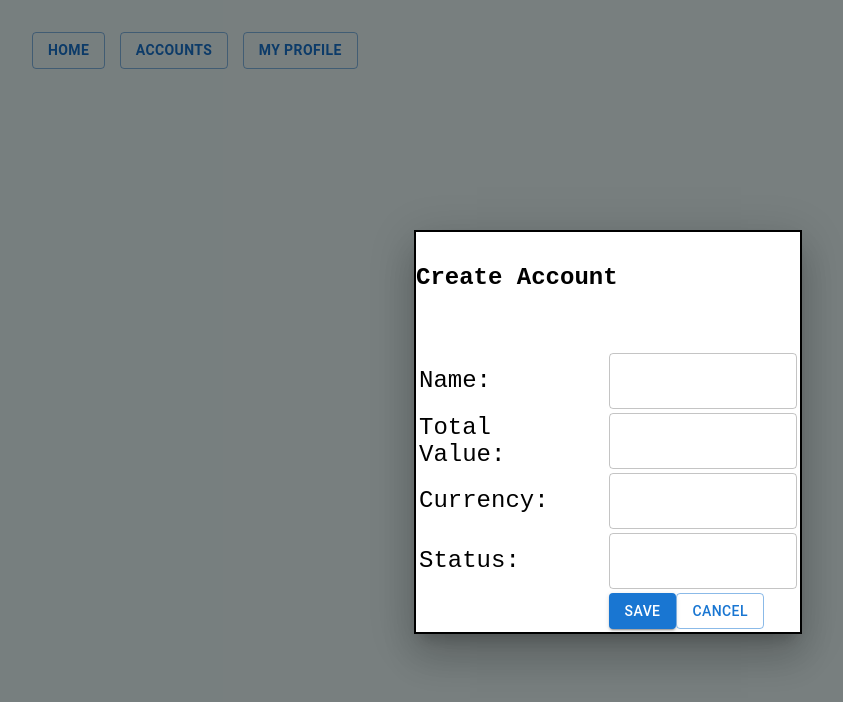
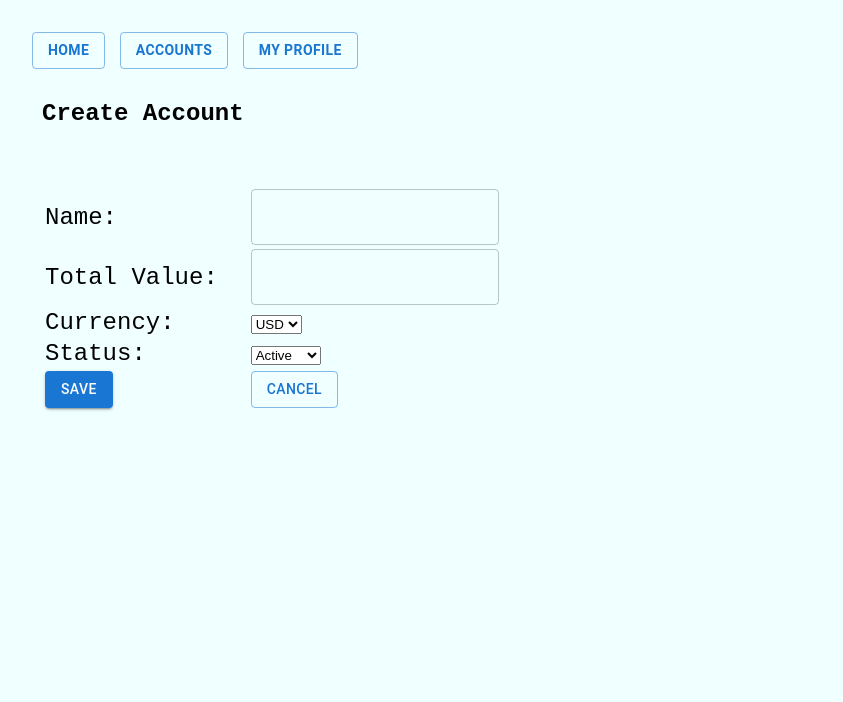
Before and after one commit to spring-lab-01/finance-portfolio, a React (Vite) app in the folder src/main/frontend/: page /accounts/create in a window 1280 px wide. Shown: the top 702 px of the page, without its empty margins (32-875 px from the left). Built offline with nearby package versions, Linux system fonts and the light colour scheme.

Commit message:
create account form fixed

```diff
--- a/src/main/frontend/src/components/AccountCreate.tsx
+++ b/src/main/frontend/src/components/AccountCreate.tsx
@@ -1,29 +1,30 @@
 import {ChangeEvent, FormEvent, useState} from "react";
 import {Account} from "./Account.tsx";
-import {Box, Button, Container, Modal, TextField} from "@mui/material";
+import {Box, Button, TextField} from "@mui/material";
 import {useNavigate} from "react-router-dom";
 
 export function AccountCreate() {
     const [selectedAccount, setSelectedAccount] = useState<Account>(new Account());
     const navigate = useNavigate();
 
-    const handleClose = () => setOpen(false);
+    //const handleClose = () => setOpen(false);
 
     const handleSubmit = (event: FormEvent<HTMLFormElement>) => {
         event.preventDefault();
+        if(!selectedAccount.status || selectedAccount.status === '') selectedAccount.status ='Active';
+        if(!selectedAccount.currency || selectedAccount.currency === '') selectedAccount.currency ='USD';
         fetch(`/api/accounts`, {
             method: 'POST',
             headers: {
                 'Content-Type': 'application/json',
             },
             body: JSON.stringify(selectedAccount)
-        }).then(response => response.json())
-            .then(() => setOpen(false));
+        }).then(response => response.json());
         navigate(`/accounts?alerts=success-create`)
     }
 
     const handleCancel = () => {
-        setOpen(false);
+        //setOpen(false);
         navigate(`/accounts`);
     }
 
@@ -31,40 +32,28 @@ export function AccountCreate() {
         setSelectedAccount({...selectedAccount, [event.target.name]: event.target.value});
     }
 
-    const [open, setOpen] = useState(true);
+    const handleSelectChange = (event: ChangeEvent<HTMLSelectElement>) => {
+        setSelectedAccount({...selectedAccount, [event.target.name]: event.target.value});
+    }
+
+    //const [open, setOpen] = useState(true);
 
     const style = {
-        position: 'absolute',
-        top: '50%',
-        left: '50%',
-        transform: 'translate(-50%, -50%)',
-        width: '30%',
-        height: '50%',
-        bgcolor: 'background.paper',
-        border: '2px solid #000',
-        boxShadow: 24,
-        my: 4
+        width: 'auto',
+        paddingLeft: '10px',
+        paddingRight:'10px',
     };
 
 
     return (
-        <Modal
-            open={open}
-            onClose={handleClose}
-            aria-labelledby="modal-modal-title"
-            aria-describedby="modal-modal-description"
-        >
-
-            <Container maxWidth="lg">
                     <Box
                         component="form"
                         sx={style}
                         noValidate
                         autoComplete="off"
-                        onSubmit={(e) => handleSubmit(e)}
-                    >
-                        <div>
-                            <h4>Create Account</h4>
+                        onSubmit={(e) => handleSubmit(e)}>
+                        <div className="div-margin">
+                            <h4 className="align-center">Create Account</h4>
                             <br/>
                             <table>
                                 <tbody>
@@ -111,15 +100,11 @@ export function AccountCreate() {
                                         Currency:&nbsp;&nbsp;
                                     </td>
                                     <td>
-                                        <TextField
-                                            required
-                                            id="outlined-required"
-                                            // label="Required"
-                                            name={"currency"}
-                                            defaultValue={selectedAccount.currency}
-                                            value={selectedAccount.currency}
-                                            onChange={handleChange}
-                                        />
+                                        <select onChange={handleSelectChange} name={"currency"} defaultValue={"USD"}>
+                                            <option value={"USD"}>USD</option>
+                                            <option value={"INR"}>INR</option>
+                                        </select>
+
                                     </td>
                                 </tr>
                                 <tr>
@@ -127,30 +112,20 @@ export function AccountCreate() {
                                         Status:&nbsp;&nbsp;
                                     </td>
                                     <td>
-                                        <TextField
-                                            required
-                                            id="outlined-required"
-                                            // label="Required"
-                                            name={"status"}
-                                            defaultValue={selectedAccount.status}
-                                            value={selectedAccount.status}
-                                            onChange={handleChange}
-                                        />
+                                        <select onChange={handleSelectChange} name={"status"} defaultValue={"Active"}>
+                                            <option value={"Active"}>Active</option>
+                                            <option value={"InActive"}>InActive</option>
+                                        </select>
                                     </td>
                                 </tr>
                                 <tr>
-                                    <td></td>
-                                    <td><Button type={"submit"} variant="contained"> Save </Button>
-                                        <Button onClick={() => handleCancel()} variant="outlined"> Cancel </Button></td>
+                                    <td><Button type={"submit"} variant="contained"> Save </Button></td>
+                                    <td><Button onClick={() => handleCancel()} variant="outlined"> Cancel </Button></td>
                                 </tr>
                                 </tbody>
                             </table>
                         </div>
                     </Box>
-            </Container>
-
-
-        </Modal>
     )
 }
 
--- a/src/main/frontend/src/components/AccountsList.tsx
+++ b/src/main/frontend/src/components/AccountsList.tsx
@@ -10,13 +10,12 @@ import Paper from '@mui/material/Paper';
 import {Alert, Button} from "@mui/material";
 import {styled } from '@mui/material/styles';
 import {useNavigate, useParams, useSearchParams} from "react-router-dom";
-import AccountCreate from "./AccountCreate.tsx";
 
 export function AccountsList() {
     const [accounts, setAccounts] = useState<Account[]>([]);
     const navigate = useNavigate();
     const [searchParams] = useSearchParams();
-    const [createNew, setCreateNew] = useState(false);
+    //const [createNew, setCreateNew] = useState(false);
 
     const alerts = searchParams.get("alerts");
     console.log(useParams());
@@ -55,7 +54,7 @@ export function AccountsList() {
     }
 
     const handleCreateNew = () =>{
-        setCreateNew(true);
+        navigate(`/accounts/create`);
     }
 
     const inrPortfolios = accounts.filter(p=> p.currency == 'INR');
@@ -70,7 +69,7 @@ export function AccountsList() {
             {alerts == "success" && <Alert severity="success">Account Saved Successfully</Alert>}
             {alerts == "success-create" && <Alert severity="success">Account Created Successfully</Alert>}
             {alerts == "success-delete" && <Alert severity="success">Account Deleted Successfully</Alert>}
-            {createNew && <AccountCreate/> }
+
             <h1>Portfolio Summary By Currency</h1>
             <h5>INR Value - {inrPortfolioValue} </h5>
             <h5>USD value - {usdPortfolioValue} </h5>
--- a/src/main/frontend/src/index.css
+++ b/src/main/frontend/src/index.css
@@ -6,6 +6,15 @@ body {
     background-color: azure;
     justify-content: center;
     margin: 0;
+}
+
+div-margin {
+    justify-content: center;
+    padding: 1px;
+}
+
+align-center{
+    text-align: center;
 }
 
 /*h1 {*/
```
